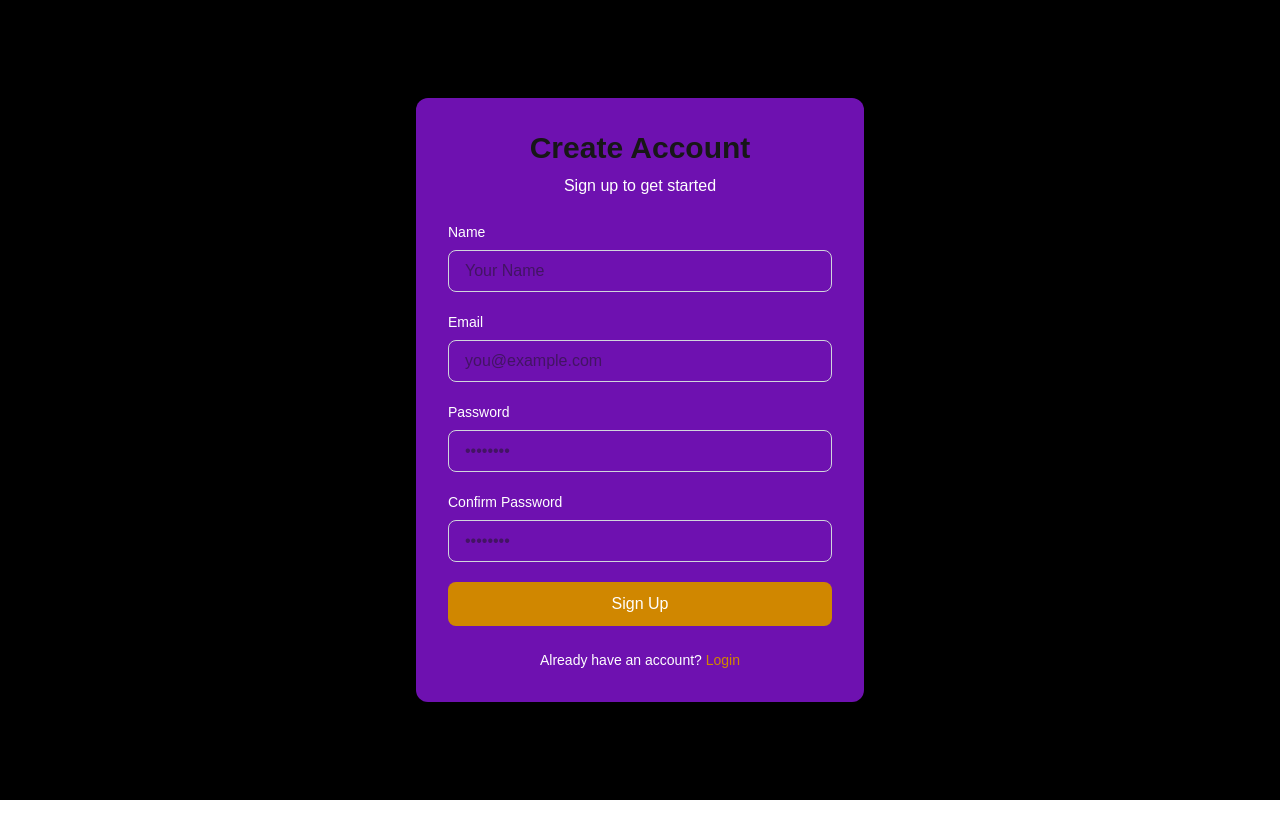
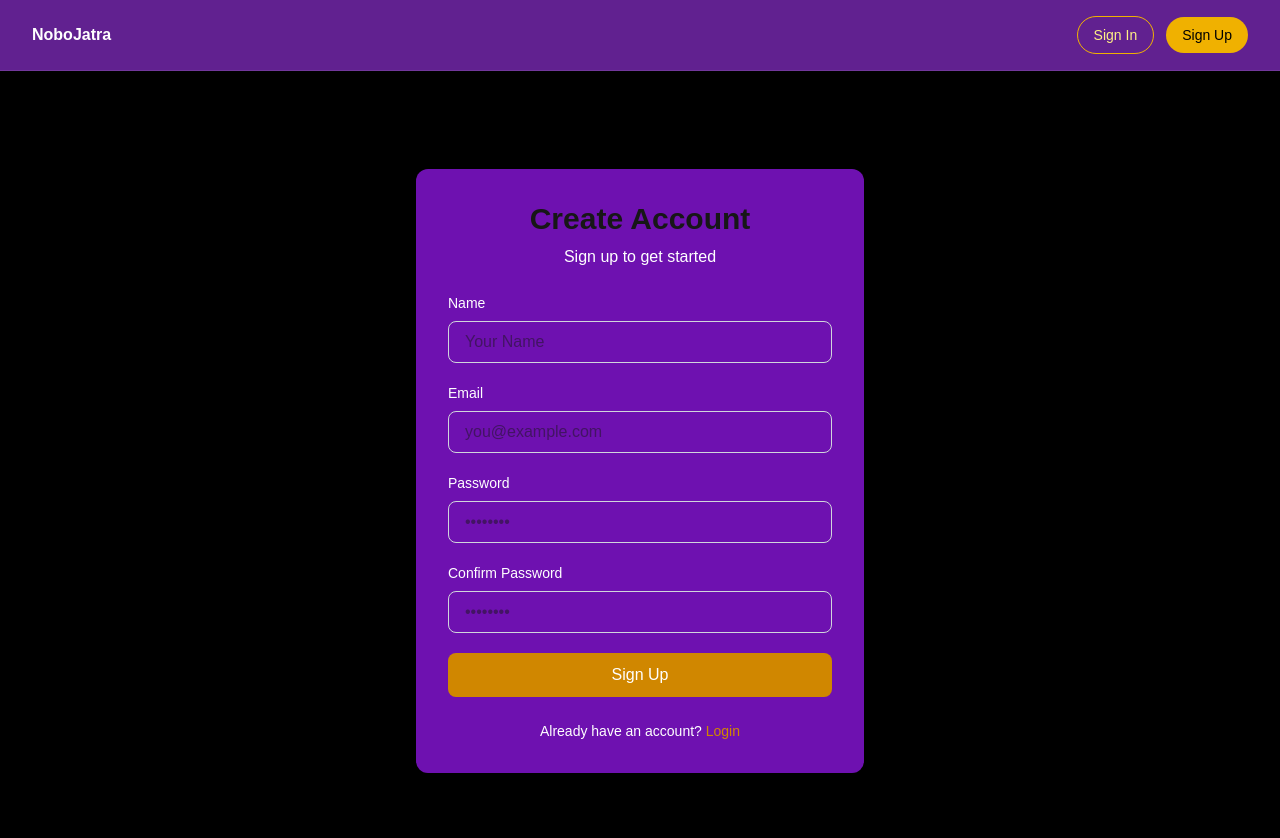
Before and after one commit to Sakif16/nobojatra, a Next.js app: page /signup in a window 1280 px wide. Shown: the top 838 px of the page. Before the commit the page ends 800 px from the top, so only its background shows below. Built offline with nearby package versions, Linux system fonts and the light colour scheme.

Commit message:
added navbar

```diff
--- /dev/null
+++ b/app/components/navbar.tsx
@@ -0,0 +1,27 @@
+import Link from "next/link";
+
+export default function Navbar() {
+  return (
+    <header className="sticky top-0 z-40 border-b border-white/10 bg-purple-900/95 backdrop-blur-xl">
+      <div className="mx-auto flex max-w-7xl items-center justify-between px-4 py-4 sm:px-6 lg:px-8">
+        <Link href="/" className="font-semibold text-white">
+          NoboJatra
+        </Link>
+        <div className="flex items-center gap-3">
+          <Link
+            href="/signin"
+            className="rounded-full border border-yellow-500 bg-transparent px-4 py-2 text-sm font-medium text-yellow-200 transition hover:border-yellow-400 hover:bg-yellow-500/10 hover:text-white"
+          >
+            Sign In
+          </Link>
+          <Link
+            href="/signup"
+            className="rounded-full bg-yellow-500 px-4 py-2 text-sm font-medium text-black transition hover:bg-yellow-400"
+          >
+            Sign Up
+          </Link>
+        </div>
+      </div>
+    </header>
+  );
+}
--- a/app/layout.tsx
+++ b/app/layout.tsx
@@ -1,6 +1,7 @@
 import type { Metadata } from "next";
 import { Geist, Geist_Mono } from "next/font/google";
 import "./globals.css";
+import Navbar from "./components/navbar";
 
 const geistSans = Geist({
   variable: "--font-geist-sans",
@@ -27,7 +28,10 @@ export default function RootLayout({
       lang="en"
       className={`${geistSans.variable} ${geistMono.variable} h-full antialiased`}
     >
-      <body className="min-h-full flex flex-col">{children}</body>
+      <body className="min-h-full flex flex-col">
+        <Navbar />
+        {children}
+      </body>
     </html>
   );
 }
--- a/lib/mongodb.ts
+++ b/lib/mongodb.ts
@@ -1,4 +1,5 @@
 import mongoose from "mongoose";
+require("node:dns/promises").setServers(["1.1.1.1", "8.8.8.8"]);
 
 const MONGODB_URI = process.env.MONGODB_URI ?? "";
 const MONGODB_DB = process.env.MONGODB_DB ?? "nobojatra";
```
